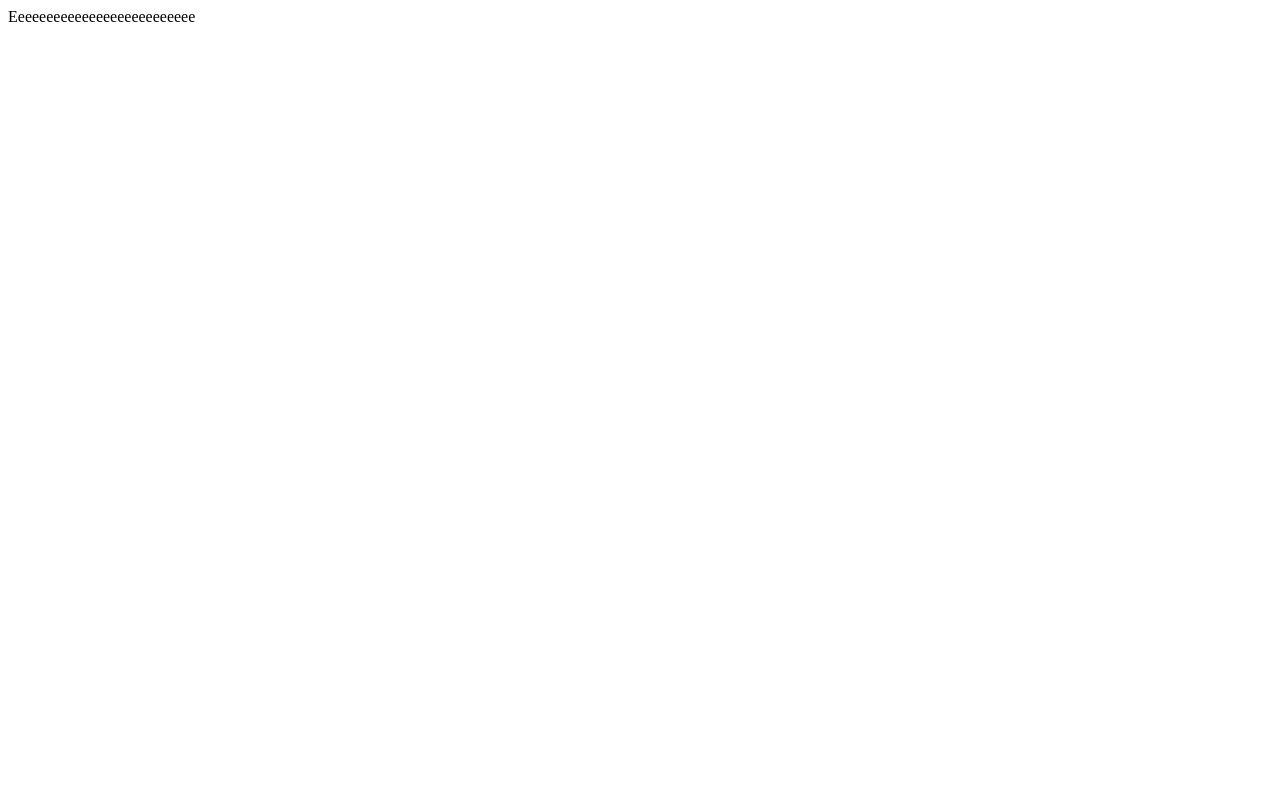
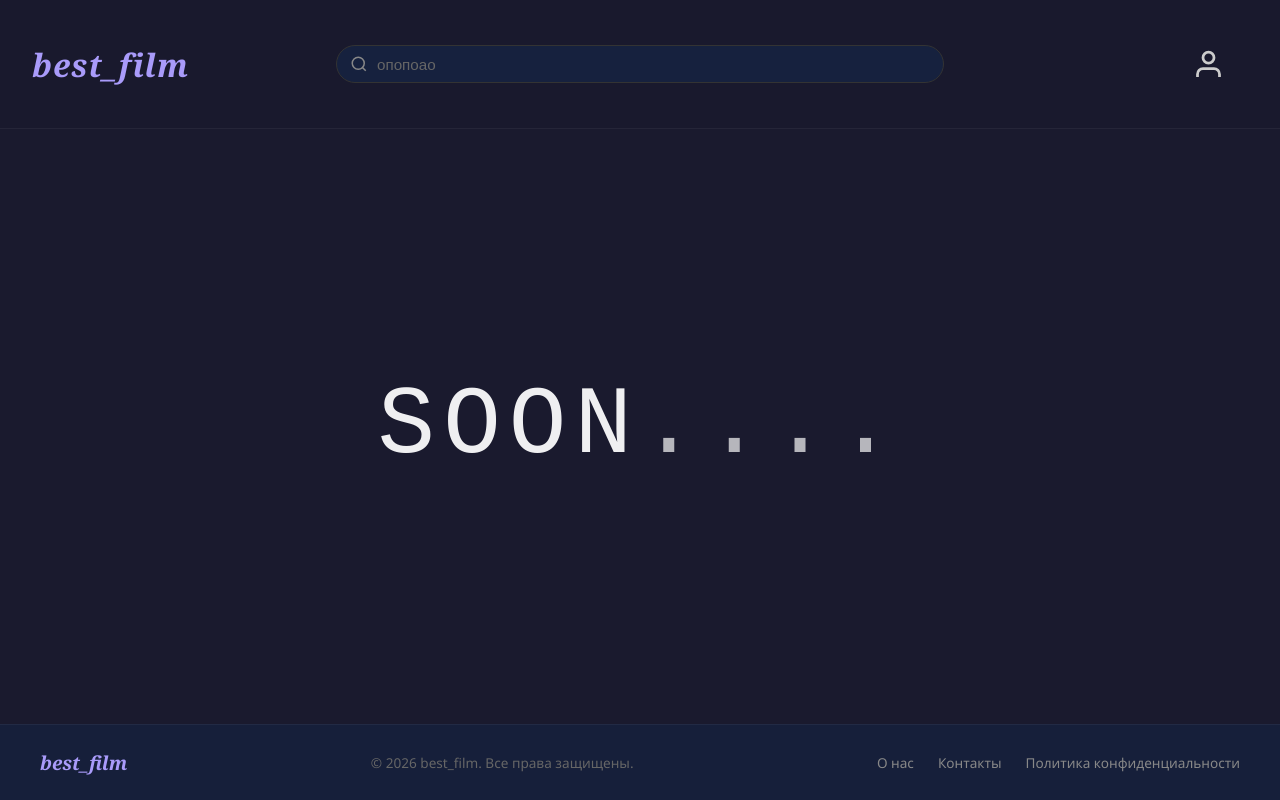
Before and after one commit to oeowla/best_films_site, a Django app: page / in a window 1280 px wide. Before the commit the page is almost empty. Run offline with Django 5.2, Linux system fonts and the light colour scheme.

Commit message:
- Базовые шаблоны и стили для главное страницы

```diff
--- a/best_films/best_films/settings.py
+++ b/best_films/best_films/settings.py
@@ -107,7 +107,7 @@ USE_TZ = True
 # https://docs.djangoproject.com/en/5.2/howto/static-files/
 
 STATIC_URL = 'static/'
-
+STATICFILES_DIRS = [BASE_DIR / 'static']
 # Default primary key field type
 # https://docs.djangoproject.com/en/5.2/ref/settings/#default-auto-field
 
--- /dev/null
+++ b/best_films/static/css/style.css
@@ -0,0 +1,369 @@
+/* =============================================
+   ГЛОБАЛЬНЫЕ СТИЛИ И СБРОС
+   Здесь задаются базовые настройки для всего сайта:
+   - убираем стандартные отступы браузеров
+   - задаём основной шрифт, фон и цвет текста
+   ============================================= */
+
+/*
+   Звёздочка * — это селектор для ВСЕХ элементов на странице.
+   Здесь мы сбрасываем все стандартные отступы, которые браузеры
+   добавляют по умолчанию (например, у body есть margin: 8px).
+   box-sizing: border-box — чтобы padding не увеличивал реальную ширину элемента.
+   Например, если задать width: 100px и padding: 10px, то элемент останется 100px,
+   а внутренний отступ "съест" место внутри. Без этого свойства элемент стал бы 120px.
+*/
+* {
+    margin: 0;          /* Убираем внешние отступы */
+    padding: 0;         /* Убираем внутренние отступы */
+    box-sizing: border-box; /* Меняем модель расчёта размеров */
+}
+
+/*
+   body — это весь видимый документ (всё, что внутри <body>...</body>).
+   Задаём базовые стили, которые унаследуют все дочерние элементы.
+*/
+body {
+    font-family: 'Segoe UI', Tahoma, Geneva, Verdana, sans-serif; /* Системный шрифт без засечек, хорошо читается */
+    background: #1a1a2e; /* Тёмно-синий фон всей страницы (почти чёрный с синевой) */
+    color: #eee;         /* Светло-серый цвет текста по умолчанию (#eee = #eeeeee) */
+    min-height: 100vh;   /* Минимальная высота = 100% высоты окна браузера (vh = viewport height) */
+
+    /*
+       Flexbox — современный способ раскладки элементов.
+       Здесь используем column (вертикально), чтобы футер всегда был внизу.
+       Если контента мало, футер не подпрыгнет вверх, а останется у нижнего края.
+    */
+    display: flex;           /* Включаем flex-контейнер */
+    flex-direction: column;  /* Элементы внутри body идут вертикально (header, main, footer) */
+}
+
+
+/* =============================================
+   HEADER — ВЕРХНЯЯ ШАПКА САЙТА
+   Содержит логотип best_film, строку поиска и иконку профиля.
+   Прилипает к верху страницы при прокрутке (position: sticky).
+   Состоит из трёх частей:
+   - header-left: логотип (1 часть пространства)
+   - header-center: поиск (2 части пространства, шире остальных)
+   - header-right: иконка профиля (1 часть пространства)
+   Пропорции: 1 - 2 - 1 (flex: 1, flex: 2, flex: 1)
+   ============================================= */
+
+.header {
+    display: flex;              /* Включаем flex-контейнер для расположения трёх блоков в ряд */
+    align-items: center;        /* Выравнивание всех элементов по центру по вертикали */
+    justify-content: space-between; /* Равномерное распределение: левый край, центр, правый край */
+    padding: 1.5rem 2rem;         /* Внутренние отступы: 1rem сверху/снизу, 2rem слева/справа (rem = размер шрифта body) */
+    background: rgba(26, 26, 46, 0.95); /* Полупрозрачный тёмный фон (95% непрозрачности) */
+
+    /*
+       backdrop-filter применяет размытие к тому, что находится ПОД элементом.
+       Работает только если фон полупрозрачный (rgba с альфа-каналом < 1).
+       Создаёт модный эффект "матового стекла".
+    */
+    backdrop-filter: blur(10px); /* Размытие фона под хедером на 10 пикселей */
+    border-bottom: 1px solid rgba(255, 255, 255, 0.05); /* Тонкая едва заметная линия снизу для отделения от контента */
+
+    position: sticky; /* Прилипает к верху при прокрутке страницы */
+    top: 0;           /* Прилипает к самому верху (0px от верхнего края) */
+    z-index: 100;     /* Гарантирует, что хедер всегда поверх других элементов (как слои в фотошопе) */
+}
+
+
+/* ---------- Левая часть хедера: логотип ---------- */
+
+.header-left {
+    flex: 1; /* Занимает 1 часть от общего пространства (1 из 4: 1+2+1=4, т.е. 25%) */
+}
+
+/*
+   Логотип "best_film" — ссылка на главную страницу.
+   Используем декоративный шрифт Georgia с засечками для стиля "кино".
+   font-style: italic — курсив для элегантности.
+*/
+.logo {
+    font-family: 'Georgia', 'Times New Roman', serif; /* Шрифт с засечками (serif), похож на афиши кино */
+    font-size: 2rem;        /* Размер шрифта (1.8 * 16px ≈ 29px) */
+    font-weight: 700;         /* Жирность шрифта (700 = bold) */
+    font-style: italic;       /* Курсив (наклонный шрифт) */
+    color: #a99bfa;           /* Красный оттенок, привлекает внимание */
+    text-decoration: none;    /* Убираем стандартное подчёркивание ссылки */
+    letter-spacing: 1px;      /* Расстояние между буквами для улучшения читаемости */
+
+    /*
+       transition — плавный переход между состояниями.
+       Здесь: при наведении цвет изменится не мгновенно, а за 0.3 секунды.
+    */
+    transition: color 0.3s;
+}
+
+/* Состояние логотипа при наведении мыши */
+.logo:hover {
+    color: #8900fa; /* Более светлый розовый при наведении */
+}
+
+
+/* ---------- Центральная часть хедера: поиск ---------- */
+
+.header-center {
+    flex: 2;  /* Занимает 2 части пространства (2 из 4 = 50%) — поиск шире остальных блоков */
+    display: flex;            /* Flex-контейнер */
+    justify-content: center;  /* Центрируем саму строку поиска по горизонтали */
+}
+
+/* Контейнер для поиска, внутри которого иконка лупы и поле ввода */
+.search-box {
+    position: relative; /* Относительное позиционирование — чтобы иконку позиционировать абсолютно внутри этого блока */
+    width: 100%;        /* Растягиваем на всю ширину родителя (.header-center) */
+    max-width: 900px;   /* Но не шире 900px, чтобы на больших экранах не растягивался бесконечно */
+}
+
+/* Иконка лупы внутри поля поиска */
+.search-icon {
+    position: absolute;  /* Абсолютное позиционирование относительно .search-box */
+    left: 14px;          /* Отступ слева 14px от края поля */
+    top: 50%;            /* Верхний край иконки на 50% высоты родителя */
+    transform: translateY(-50%); /* Сдвигаем иконку вверх на 50% её высоты — так она становится ровно по центру вертикали */
+    width: 18px;         /* Размер иконки */
+    height: 18px;
+    color: #888;         /* Серый цвет иконки */
+    pointer-events: none; /* Клики проходят сквозь иконку к input (чтобы клик по лупе активировал поле ввода) */
+}
+
+/* Само поле ввода текста для поиска */
+.search-input {
+    width: 100%;                    /* Растягиваем на всю ширину родителя */
+    padding: 0.6rem 1rem 0.6rem 2.5rem; /* Отступы: сверху, справа, снизу, слева (слева больше для иконки) */
+    border-radius: 25px;            /* Сильно скруглённые углы — создаёт форму овала/пилюли */
+    border: 1px solid #333;         /* Тонкая тёмная рамка */
+    background: #16213e;            /* Тёмно-синий фон поля (чуть темнее body) */
+    color: #fff;                    /* Белый текст внутри поля */
+    font-size: 0.95rem;             /* Размер текста */
+    outline: none;                  /* Убираем стандартную обводку браузера при фокусе (будет своя) */
+    transition: border-color 0.3s, box-shadow 0.3s; /* Плавная анимация рамки и свечения */
+}
+
+/* Стиль для текста-подсказки (placeholder) внутри поля */
+.search-input::placeholder {
+    color: #666; /* Серый цвет для placeholder */
+}
+
+/* Состояние поля ввода, когда оно в фокусе (пользователь кликнул и печатает) */
+.search-input:focus {
+    border-color: #e94560;                            /* Красная рамка при фокусе */
+    box-shadow: 0 0 10px rgba(233, 69, 96, 0.3);     /* Красное свечение вокруг поля (тень без смещения) */
+}
+
+
+/* ---------- Правая часть хедера: иконка профиля ---------- */
+
+.header-right {
+    flex: 1;                  /* Занимает 1 часть пространства */
+    display: flex;            /* Flex-контейнер */
+    justify-content: flex-end; /* Прижимаем иконку к правому краю */
+}
+
+/* Иконка профиля — круг, внутри SVG с человечком */
+.profile-icon {
+    width: 80px;              /* Ширина кликабельной области */
+    height: 80px;             /* Высота кликабельной области */
+    display: flex;            /* Flex для центрирования SVG внутри */
+    align-items: center;      /* Центрирование SVG по вертикали */
+    justify-content: center;  /* Центрирование SVG по горизонтали */
+    cursor: pointer;          /* Курсор в виде руки при наведении (как у ссылок) */
+    border-radius: 50%;       /* Делаем область круглой (50% скругления = круг) */
+    transition: background 0.3s; /* Плавное появление фона при наведении */
+    position: relative;       /* Для возможных дочерних элементов с absolute */
+}
+
+/* Сероватый круг при наведении мыши на иконку профиля */
+.profile-icon:hover {
+    background: rgba(255, 255, 255, 0.1); /* Светлый полупрозрачный круг (10% непрозрачности) */
+}
+
+/* SVG-иконка человечка внутри профиля */
+.profile-icon svg {
+    width: 33px;              /* Размер иконки */
+    height: 33px;
+    color: #ccc;              /* Светло-серый цвет иконки */
+    transition: color 0.3s;   /* Плавное изменение цвета при наведении */
+}
+
+/* Цвет иконки при наведении — становится ярче */
+.profile-icon:hover svg {
+    color: #fff; /* Полностью белый при наведении */
+}
+
+
+/* =============================================
+   MAIN CONTENT — ОСНОВНОЙ КОНТЕНТ
+   Здесь находится надпись "soon...."
+   Занимает всё доступное пространство между header и footer
+   ============================================= */
+
+.main-content {
+    flex: 1; /* Забирает всё оставшееся пространство по вертикали (растягивается между header и footer) */
+    display: flex;            /* Flex-контейнер */
+    align-items: center;      /* Центрирование контента по вертикали */
+    justify-content: center;  /* Центрирование контента по горизонтали */
+}
+
+/* Контейнер для надписи "soon...." */
+.hero {
+    text-align: center; /* Текст внутри выравнивается по центру */
+}
+
+/* Сама надпись "soon" */
+.coming-soon {
+    font-family: 'Courier New', 'Consolas', monospace; /* Моноширинный шрифт (как в редакторах кода) */
+    font-size: 6rem;          /* Очень крупный шрифт (6 * 16px = 96px) */
+    font-weight: 300;         /* Тонкий шрифт (300 = light) для элегантности */
+    color: #fff;              /* Белый цвет */
+    letter-spacing: 8px;      /* Большое расстояние между буквами для стиля */
+    text-transform: uppercase; /* ВСЕ БУКВЫ ЗАГЛАВНЫЕ */
+
+    /*
+       Анимация pulse: длительность 2 секунды, плавность ease-in-out, бесконечный повтор.
+       ease-in-out — медленное начало, ускорение в середине, замедление в конце.
+    */
+    animation: pulse 2s ease-in-out infinite;
+}
+
+/* Точки после "soon" */
+.dots {
+    /*
+       Анимация blink: точки мигают.
+       steps(4, end) — анимация происходит рывками (4 шага), а не плавно.
+       Это создаёт эффект печатной машинки.
+    */
+    animation: blink 3s ease-in-out infinite;
+}
+
+
+/* =============================================
+   АНИМАЦИИ
+   Определяются через @keyframes — ключевые кадры.
+   Задают, как элемент меняется от начального состояния (from/0%)
+   до конечного (to/100%) и обратно.
+   ============================================= */
+
+/* Анимация мигания точек "...." */
+@keyframes blink {
+    0%, 100% {
+        opacity: 1;    /* Полностью видимые в начале и конце */
+    }
+    50% {
+        opacity: 0.2;  /* Почти прозрачные в середине цикла */
+    }
+}
+
+/* Анимация пульсации для "soon" */
+@keyframes pulse {
+    0%, 100% {
+        opacity: 0.8;  /* Слегка прозрачный в начале и конце */
+    }
+    50% {
+        opacity: 1;    /* Полностью видимый в середине */
+    }
+}
+
+
+/* =============================================
+   FOOTER — НИЖНЯЯ ЧАСТЬ САЙТА
+   Содержит логотип, копирайт и ссылки.
+   Прижат к низу благодаря flex-direction: column на body
+   ============================================= */
+
+.footer {
+    background: rgba(22, 33, 62, 0.8); /* Тёмный полупрозрачный фон */
+    border-top: 1px solid rgba(255, 255, 255, 0.05); /* Тонкая линия сверху для отделения */
+    padding: 1.5rem 2rem;  /* Внутренние отступы */
+    margin-top: auto;       /* Прижимает футер к низу (работает вместе с flex на body) */
+}
+
+/* Содержимое футера — ограничиваем ширину и центрируем */
+.footer-content {
+    max-width: 1200px;      /* Максимальная ширина контента */
+    margin: 0 auto;         /* Центрирование по горизонтали (авто-отступы слева и справа) */
+    display: flex;          /* Flex-контейнер для расположения элементов в ряд */
+    align-items: center;    /* Выравнивание по вертикали */
+    justify-content: space-between; /* Равномерное распределение */
+    flex-wrap: wrap;        /* Если не хватает места, элементы переносятся на новую строку */
+    gap: 1rem;              /* Расстояние между элементами (работает во flex и grid) */
+}
+
+/* Логотип в футере (такой же стиль, как в хедере, но меньше) */
+.footer-logo {
+    font-family: 'Georgia', serif;
+    font-style: italic;
+    color: #a99bfa;
+    font-size: 1.2rem;
+    font-weight: 700;
+}
+
+/* Текст копирайта */
+.footer-text {
+    color: #666;        /* Тёмно-серый */
+    font-size: 0.85rem; /* Мелкий шрифт */
+}
+
+/* Контейнер для ссылок в футере */
+.footer-links {
+    display: flex;      /* Ссылки идут в ряд */
+    gap: 1.5rem;        /* Расстояние между ссылками */
+}
+
+/* Стили для ссылок в футере */
+.footer-links a {
+    color: #888;               /* Серый цвет */
+    text-decoration: none;     /* Без подчёркивания */
+    font-size: 0.85rem;        /* Мелкий шрифт */
+    transition: color 0.3s;    /* Плавная смена цвета */
+}
+
+/* Цвет ссылки при наведении */
+.footer-links a:hover {
+    color: #e94560; /* Красный при наведении */
+}
+
+
+/* =============================================
+   АДАПТИВНОСТЬ — СТИЛИ ДЛЯ МОБИЛЬНЫХ УСТРОЙСТВ
+   Всё, что внутри @media, сработает только когда ширина экрана ≤ 768px
+   (типичная ширина планшетов и телефонов).
+   ============================================= */
+
+@media (max-width: 768px) {
+
+    /* На телефонах хедер становится вертикальным */
+    .header {
+        flex-direction: column; /* Меняем направление flex с горизонтального на вертикальное */
+        gap: 1rem;              /* Расстояние между элементами по вертикали */
+        padding: 1rem;          /* Меньше отступы */
+    }
+
+    /* Все три части хедера растягиваются на полную ширину */
+    .header-left,
+    .header-center,
+    .header-right {
+        width: 100%;            /* На всю ширину экрана */
+        justify-content: center; /* Контент по центру */
+    }
+
+    /* Правая часть тоже центрируется */
+    .header-right {
+        justify-content: center;
+    }
+
+    /* Надпись "soon" уменьшается, чтобы не вылезать за экран */
+    .coming-soon {
+        font-size: 3rem; /* Вместо 6rem на мобильных */
+    }
+
+    /* Футер на мобильных — всё в колонку */
+    .footer-content {
+        flex-direction: column;  /* Элементы друг под другом */
+        text-align: center;      /* Текст по центру */
+    }
+}
--- /dev/null
+++ b/best_films/templates/base.html
@@ -0,0 +1,20 @@
+<!DOCTYPE html>
+<html lang="ru">
+<head>
+    <meta charset="UTF-8">
+    <meta name="viewport" content="width=device-width, initial-scale=1.0">
+    <title>{% block title %}best_film{% endblock %}</title>
+    {% load static %}
+    <link rel="stylesheet" href="{% static 'css/style.css' %}">
+</head>
+<body>
+    {% include 'includes/header.html' %}
+
+    <main class="main-content">
+        {% block content %}
+        {% endblock %}
+    </main>
+
+    {% include 'includes/footer.html' %}
+</body>
+</html>
--- /dev/null
+++ b/best_films/templates/includes/footer.html
@@ -0,0 +1,11 @@
+<footer class="footer">
+    <div class="footer-content">
+        <div class="footer-logo">best_film</div>
+        <p class="footer-text">© 2026 best_film. Все права защищены.</p>
+        <div class="footer-links">
+            <a href="#">О нас</a>
+            <a href="#">Контакты</a>
+            <a href="#">Политика конфиденциальности</a>
+        </div>
+    </div>
+</footer>
--- /dev/null
+++ b/best_films/templates/includes/header.html
@@ -0,0 +1,30 @@
+{% load static %}
+<header class="header">
+    <!-- Левая часть - название -->
+    <div class="header-left">
+        <a href="/" class="logo">best_film</a>
+    </div>
+
+    <!-- Центр - поиск -->
+    <div class="header-center">
+        <div class="search-box">
+            <svg class="search-icon" viewBox="0 0 24 24" fill="none" stroke="currentColor" stroke-width="2">
+                <circle cx="11" cy="11" r="8"></circle>
+                <line x1="21" y1="21" x2="16.65" y2="16.65"></line>
+            </svg>
+            <input type="text" class="search-input" placeholder="опопоао">
+        </div>
+    </div>
+
+    <!-- Правая часть - профиль -->
+    <div class="header-right">
+        <div class="profile-icon" title="Профиль">
+            <svg viewBox="0 0 24 24" fill="none" stroke="currentColor" stroke-width="2">
+                <!-- Полукруг (голова) -->
+                <path d="M20 21v-2a4 4 0 0 0-4-4H8a4 4 0 0 0-4 4v2"></path>
+                <!-- Кружок сверху -->
+                <circle cx="12" cy="7" r="4"></circle>
+            </svg>
+        </div>
+    </div>
+</header>
--- a/best_films/templates/movies/index.html
+++ b/best_films/templates/movies/index.html
@@ -1 +1,10 @@
-Ееееееееееееееееееееееееее
+{% extends 'base.html' %}
+{% load static %}
+
+{% block title %}best_film - Главная{% endblock %}
+
+{% block content %}
+<div class="hero">
+    <h1 class="coming-soon">soon<span class="dots">....</span></h1>
+</div>
+{% endblock %}
```
